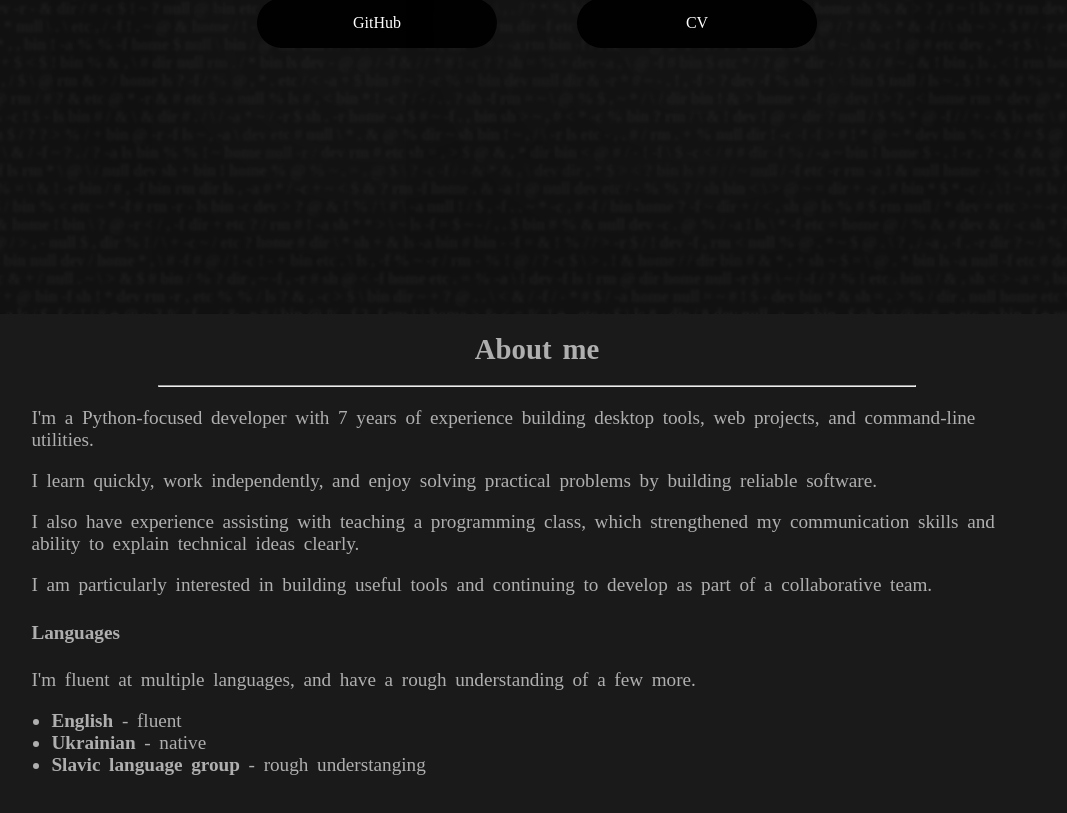
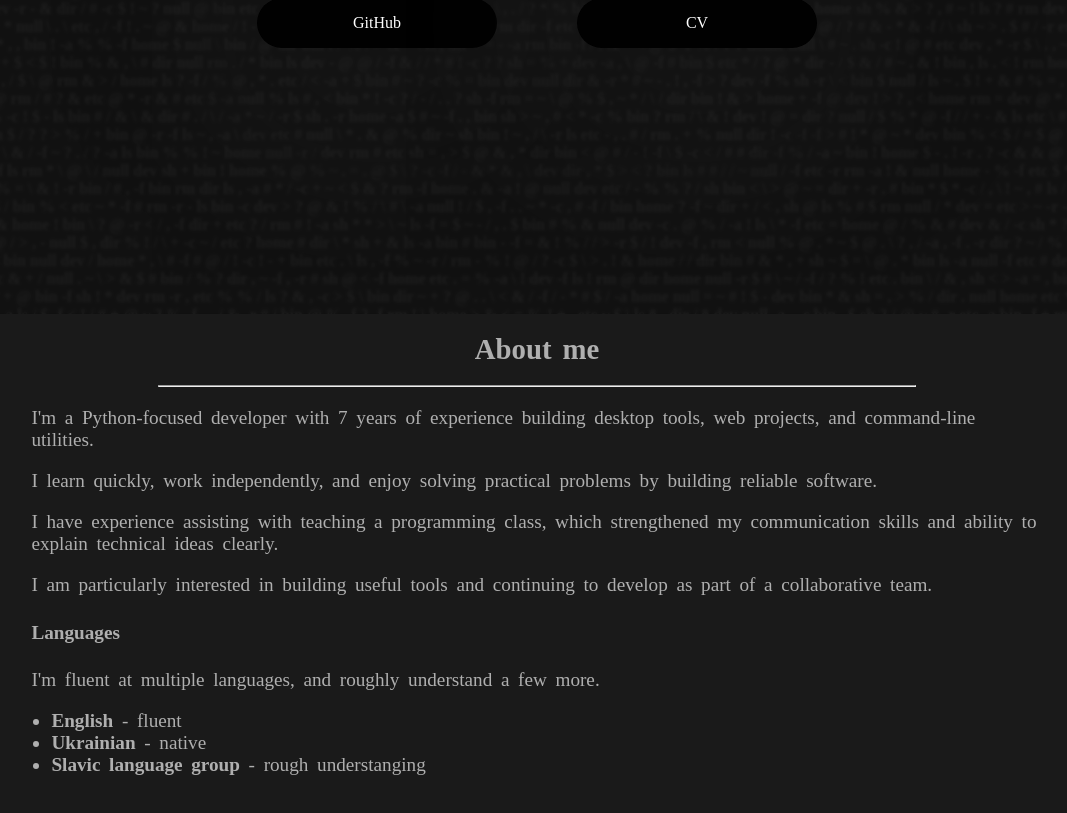
Before and after one commit to prytlubomir/personal_website, a Vue app: page / in a window 1280 px wide. Shown: the part 486-1299 px from the top of the page, without its empty margins (103-1170 px from the left). Built offline with nearby package versions, Linux system fonts and the light colour scheme.

Commit message:
Changed phrasing in the about section.

```diff
--- a/src/components/HomeAboutSection.vue
+++ b/src/components/HomeAboutSection.vue
@@ -196,11 +196,11 @@
         command-line utilities.</p>
         <p>I learn quickly, work independently, and enjoy solving practical problems
         by building reliable software.</p>
-        <p>I also have experience assisting with teaching a programming
+        <p>I have experience assisting with teaching a programming
         class, which strengthened my communication skills and ability to explain technical ideas clearly.</p>
         <p>I am particularly interested in building useful tools and continuing to develop as part of a collaborative team.</p>
         <h4>Languages</h4>
-        <p>I'm fluent at multiple languages, and have a rough understanding of a few more.</p>
+        <p>I'm fluent at multiple languages, and roughly understand a few more.</p>
         <ul>
             <li>
                 <span class="about-lang">English</span>
```
